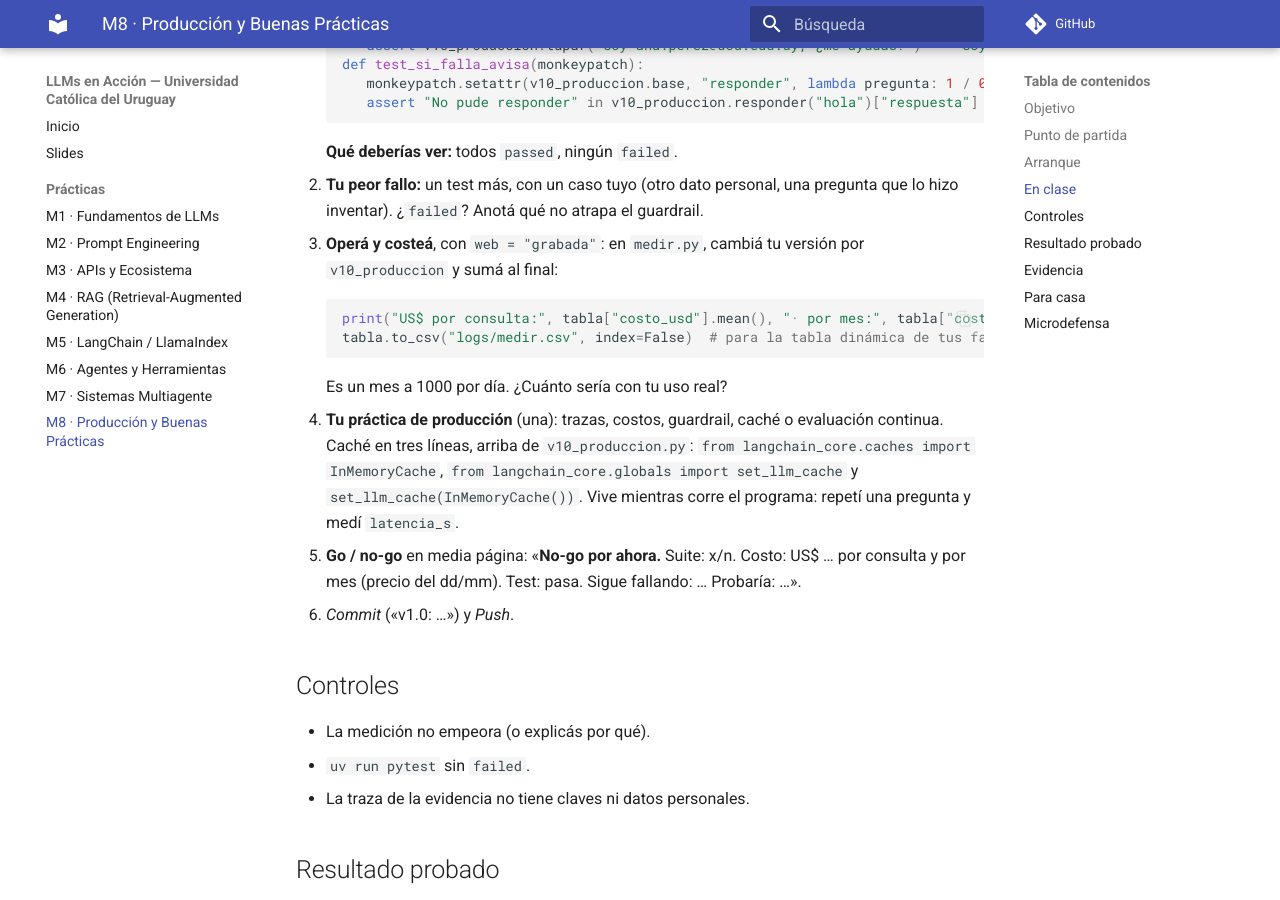
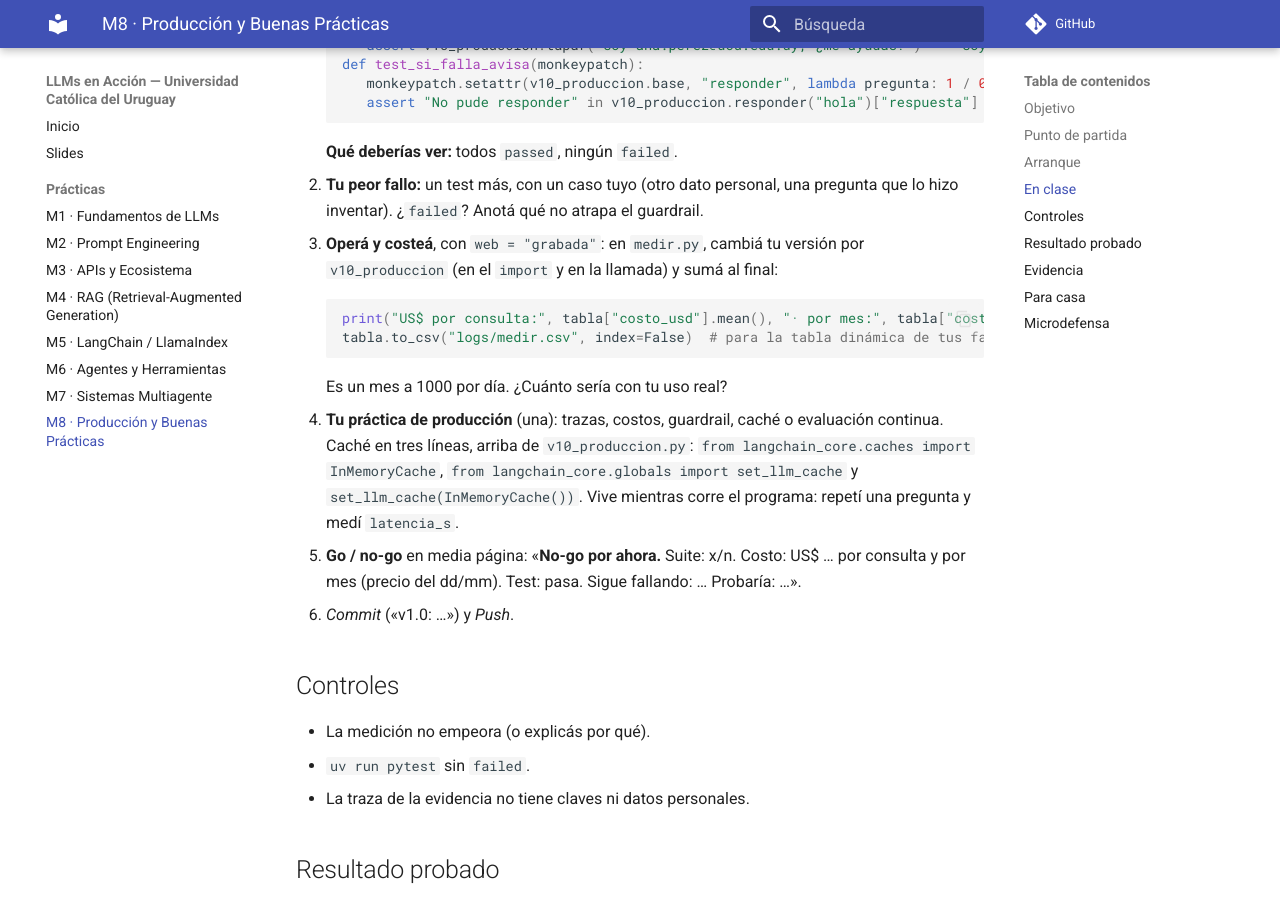
Before and after one commit to JuanFKurucz/ucu-la, an MkDocs documentation site: the page built from docs/practicas/m8-v10-produccion.md, in a window 1280 px wide and 900 px high, scrolled down 1786 px. Built offline with MkDocs 1.6.1 and Material for MkDocs 9.7.7, drawn with Linux system fonts in a browser that asks for light colours; comment, search, counter and statistics services are not loaded.

Commit message:
Práctica M8: qué hace el monkeypatch del test, y dónde cambiar la versión en medir.py
Co-Authored-By: Claude Opus 5.5 <noreply@anthropic.com>

````diff
--- a/docs/practicas/m8-v10-produccion.md
+++ b/docs/practicas/m8-v10-produccion.md
@@ -61,14 +61,14 @@ v1.0 es tu versión de siempre con lo que pide un tablero que usa gente real: un
     def test_un_email_no_pasa():
        assert v10_produccion.tapar("soy ana.perez@ucu.edu.uy, ¿me ayudás?") == "soy [email], ¿me ayudás?"
     def test_si_falla_avisa(monkeypatch):
-       monkeypatch.setattr(v10_produccion.base, "responder", lambda pregunta: 1 / 0)  # simula una caída
+       monkeypatch.setattr(v10_produccion.base, "responder", lambda pregunta: 1 / 0)  # solo en este test: tu versión «se cae»
        assert "No pude responder" in v10_produccion.responder("hola")["respuesta"]
     ```
 
     **Qué deberías ver:** todos `passed`, ningún `failed`.
 
 2. **Tu peor fallo:** un test más, con un caso tuyo (otro dato personal, una pregunta que lo hizo inventar). ¿`failed`? Anotá qué no atrapa el guardrail.
-3. **Operá y costeá**, con `web = "grabada"`: en `medir.py`, cambiá tu versión por `v10_produccion` y sumá al final:
+3. **Operá y costeá**, con `web = "grabada"`: en `medir.py`, cambiá tu versión por `v10_produccion` (en el `import` y en la llamada) y sumá al final:
 
     ```python
     print("US$ por consulta:", tabla["costo_usd"].mean(), "· por mes:", tabla["costo_usd"].mean() * 1000 * 30)
````
